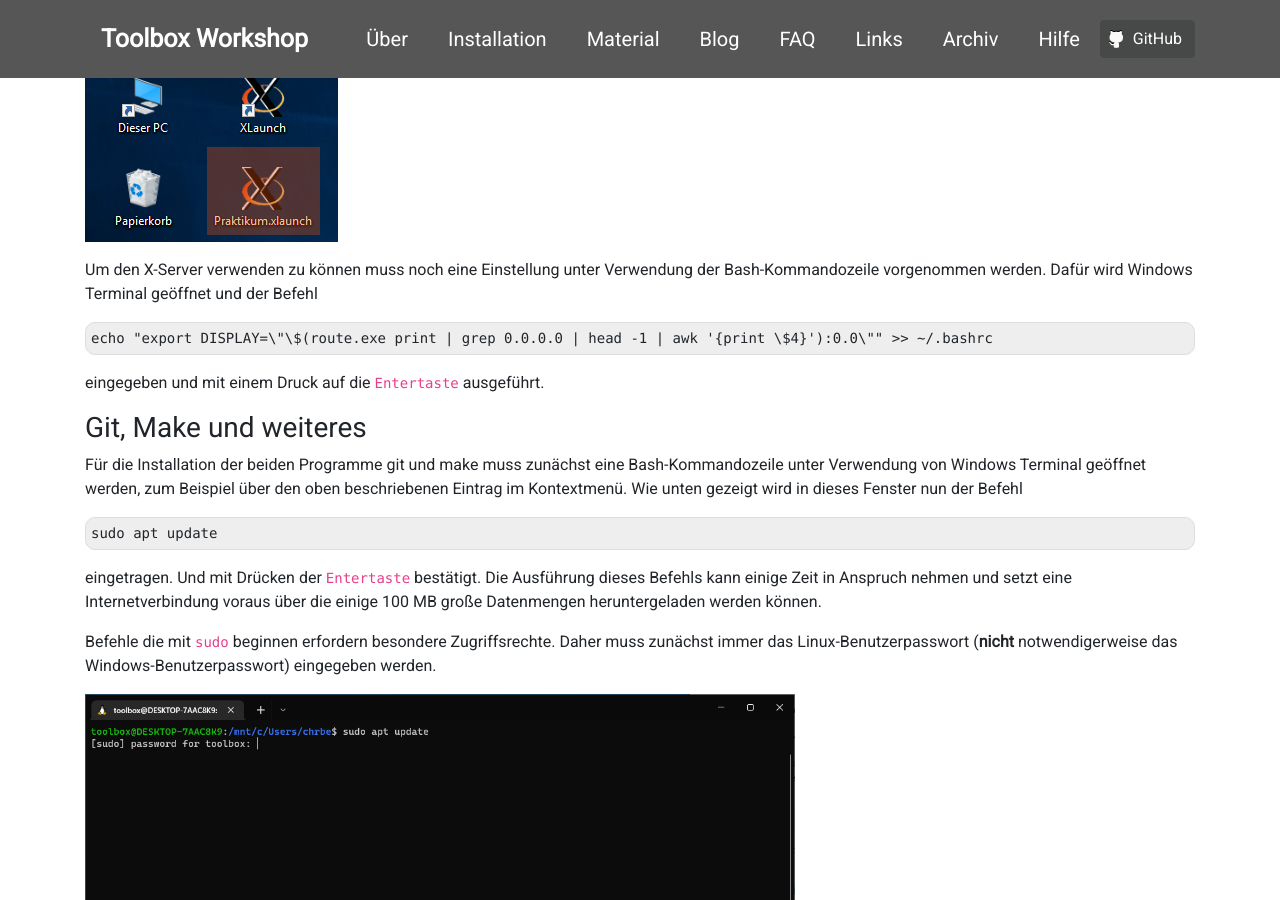
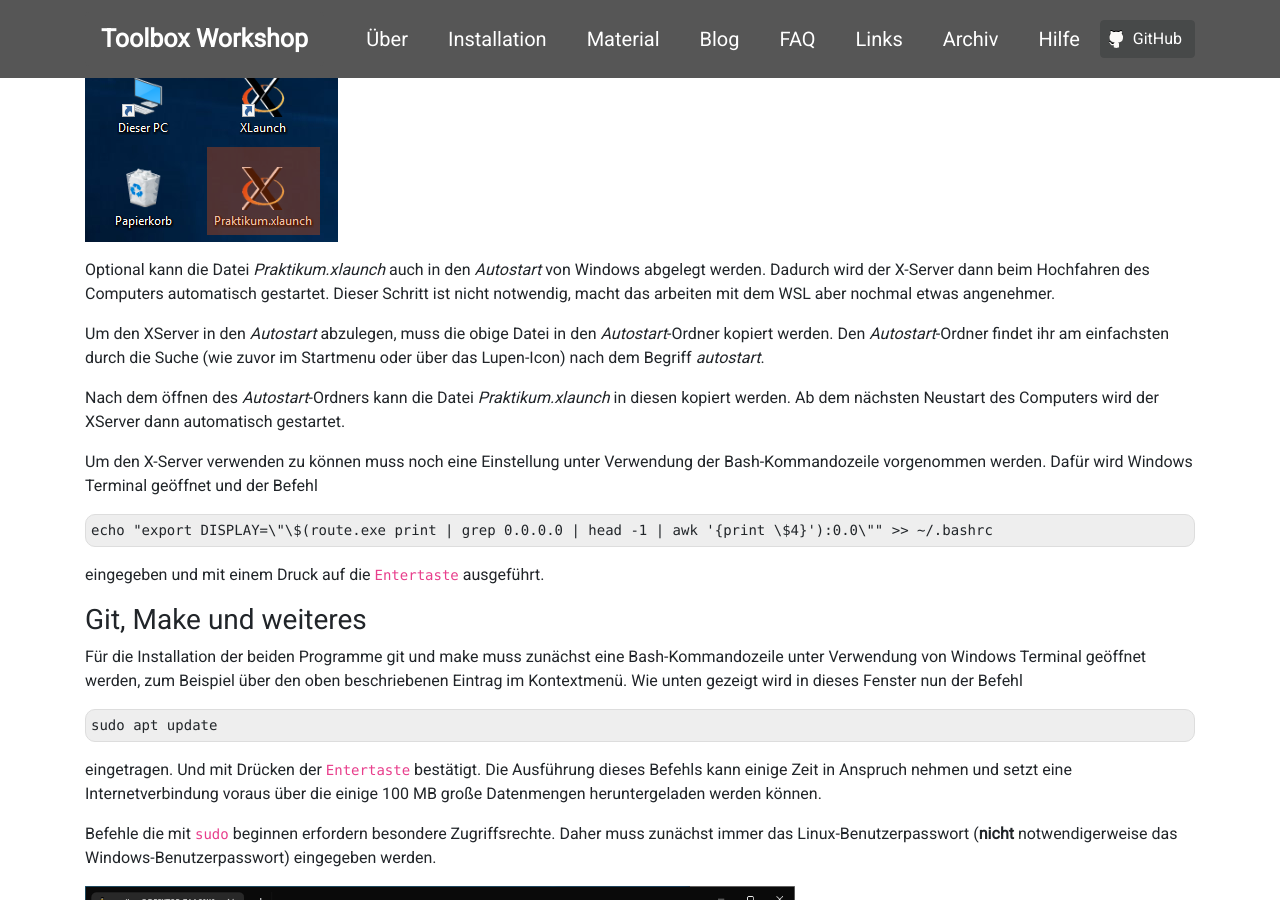
Before and after one commit to pep-dortmund/homepage-toolbox, a Jekyll site: the page built from install/windows.md, in a window 1280 px wide and 900 px high, scrolled down 21225 px. Built offline with Jekyll 4.4.1, drawn with Linux system fonts in a browser that asks for light colours; nearby versions of some CDN libraries.

Commit message:
Add text instructions for autostarting the xserver

```diff
--- a/install/windows.md
+++ b/install/windows.md
@@ -389,6 +389,17 @@ gestartet werden ohne die Einstellungen erneut vornehmen zu müssen.
 
 <img alt="" src="/img/xserver/xserver-15.png" class="screenshot" />
 
+Optional kann die Datei _Praktikum.xlaunch_ auch in den _Autostart_ von Windows abgelegt werden.
+Dadurch wird der X-Server dann beim Hochfahren des Computers automatisch gestartet.
+Dieser Schritt ist nicht notwendig, macht das arbeiten mit dem WSL aber nochmal etwas angenehmer.
+
+Um den XServer in den _Autostart_ abzulegen, muss die obige Datei in den _Autostart_-Ordner
+kopiert werden. Den _Autostart_-Ordner findet ihr am einfachsten durch die Suche (wie zuvor
+im Startmenu oder über das Lupen-Icon) nach dem Begriff _autostart_.
+
+
+Nach dem öffnen des _Autostart_-Ordners kann die Datei _Praktikum.xlaunch_ in diesen kopiert werden.
+Ab dem nächsten Neustart des Computers wird der XServer dann automatisch gestartet.
 
 Um den X-Server verwenden zu können muss noch eine Einstellung unter Verwendung der Bash-Kommandozeile
 vorgenommen werden.
```
